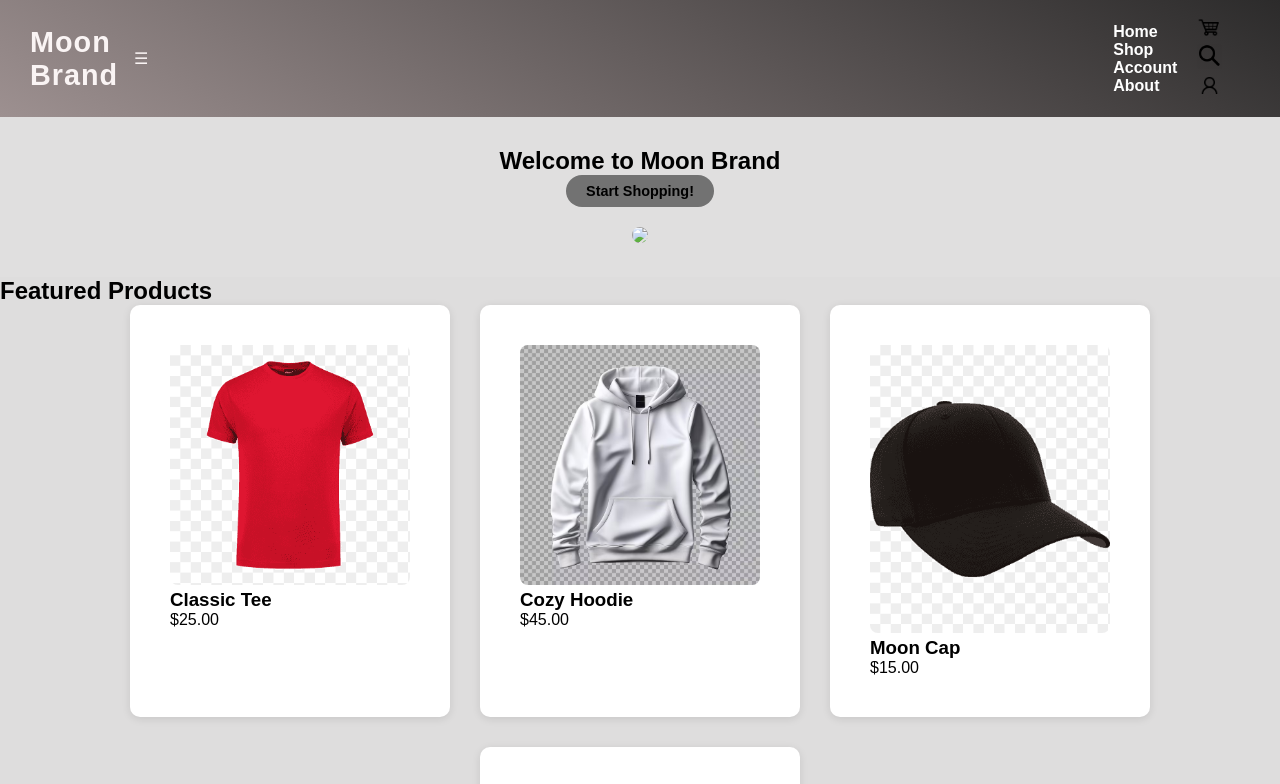
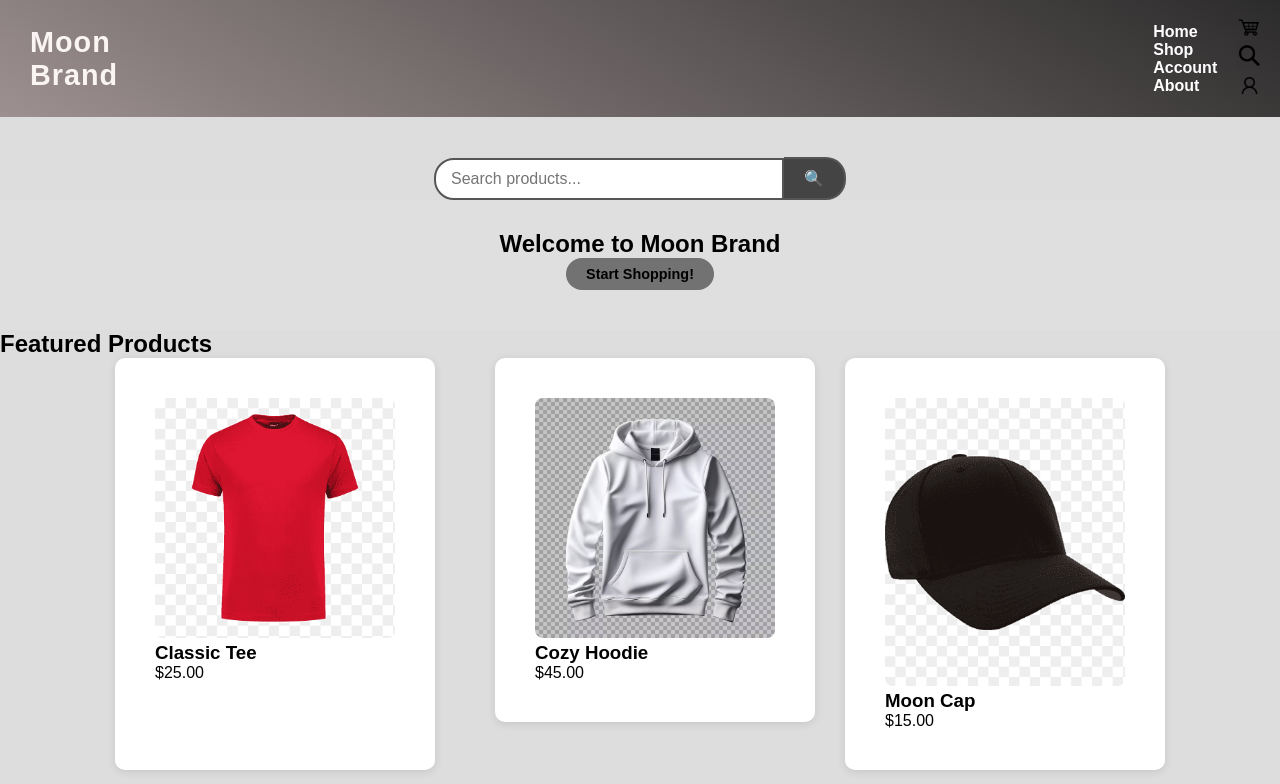
Before and after one commit to le141964-bot/le141964_bot.github.io, a plain HTML site: page index.html in a window 1280 px wide. Shown: the top 784 px of the page. Drawn offline with Linux system fonts and the light colour scheme; files whose address does not match are found by name.

Commit message:
Add files via upload

```diff
--- a/index.html
+++ b/index.html
@@ -11,7 +11,7 @@
 <header>
   <div class="logo">Moon Brand</div>
 
-  <div class="menu-toggle" id="menu-toggle">☰</div>
+  <div class="menu-toggle" id="menu-toggle"></div>
 
   <nav id="nav-menu">
     <a href="index.html" class="active">Home</a>
@@ -21,47 +21,65 @@
   </nav>
 
   <div class="icons">
+    <a href="product.html">
     <img src="image/cart.png" alt="Cart">
     <img src="image/Search.png" alt="Search">
+    <a href="./user.html">
     <img src="image/user.png" alt="User">
+    </a>
+    </a>
   </div>
 </header>
+
+<div class="search-container">
+    <input type="text" placeholder="Search products..." class="search-input">
+    <button class="search-btn">🔍</button>
+</div>
+
 
   <section class="hero">
     <div class="hero-content"> </div>
     <h1>Welcome to Moon Brand</h1>
     <button class="shop-btn">Start Shopping!</button>
-
-  <div class ="hero-nav-img">
-    <img src="image/navigation bar.png">
-   </div>
-   </div>
   </section>
-
 
 <section class="featured-products">
   <h2>Featured Products</h2>
+
   <div class="product-container">
   <div class="product">
+
+    <a href="t-shirt.html" class="product-link">
     <img src="image/Shirt1.png" alt="Classic Tee">
     <h3>Classic Tee</h3>
     <p>$25.00</p>
   </div>
+</a>
+
+<a href="hoodie.html" class="product-link">
   <div class="product">
     <img src="image/hoodie.png" alt="Cozy Hoodie">
     <h3>Cozy Hoodie</h3>
     <p>$45.00</p>
   </div>
+</a>
+
+<a href="cap.html" class="product-link">
   <div class="product">
     <img src="image/cap.png" alt="Moon Cap">
     <h3>Moon Cap</h3>
     <p>$15.00</p>
   </div>
+</a>
+
+<a href="t-shirt.html" class="product-link">
   <div class="product">
     <img src="image/custom.jpg" alt="Custom Shirt">
     <h3>Custom Shirt</h3>
     <p>$35.00</p>
   </div>
+</a>
+
   </div>
   </section>
 
--- a/main.css
+++ b/main.css
@@ -31,7 +31,7 @@ header button, header .menu-topple {
 
 nav {
    flex: 1;
-   margin-left: 950px;
+   margin-left: 1020px;
 }
 
 nav a {
@@ -69,6 +69,37 @@ nav a:hover::after {
   padding: 30px 200px;
   text-align: center;
 }
+.search-container {
+    display: flex;
+    justify-content: center;
+    align-items: center;
+    margin-top: 40px;
+}
+
+.search-input {
+    width: 350px;
+    padding: 10px 15px;
+    border-radius: 20px 0 0 20px;
+    border: 2px solid #555;
+    outline: none;
+    font-size: 16px;
+}
+
+.search-btn {
+    padding: 10px 20px;
+    border: 2px solid #555;
+    border-left: none;
+    border-radius: 0 20px 20px 0;
+    background: #444;
+    color: white;
+    cursor: pointer;
+    font-size: 16px;
+    transition: 0.2s;
+}
+
+.search-btn:hover {
+    background: #222;
+}
 
 .hero-content h2 {
   font-size: 1.5em;
@@ -76,6 +107,22 @@ nav a:hover::after {
   color: #000;
   margin-bottom: 40px;
 }
+
+.product-link {
+  text-decoration: none;
+  color: inherit;
+  display: block;
+}
+
+.product-link .product {
+  transition: transform 0.1s ease;
+}
+
+.product-link:hover .product {
+  transform: scale(1.02);
+  cursor: pointer;
+}
+
 
 .shop-btn {
   background-color: #727272;
```
Lines whose indentation alone changed are shown as unchanged.
